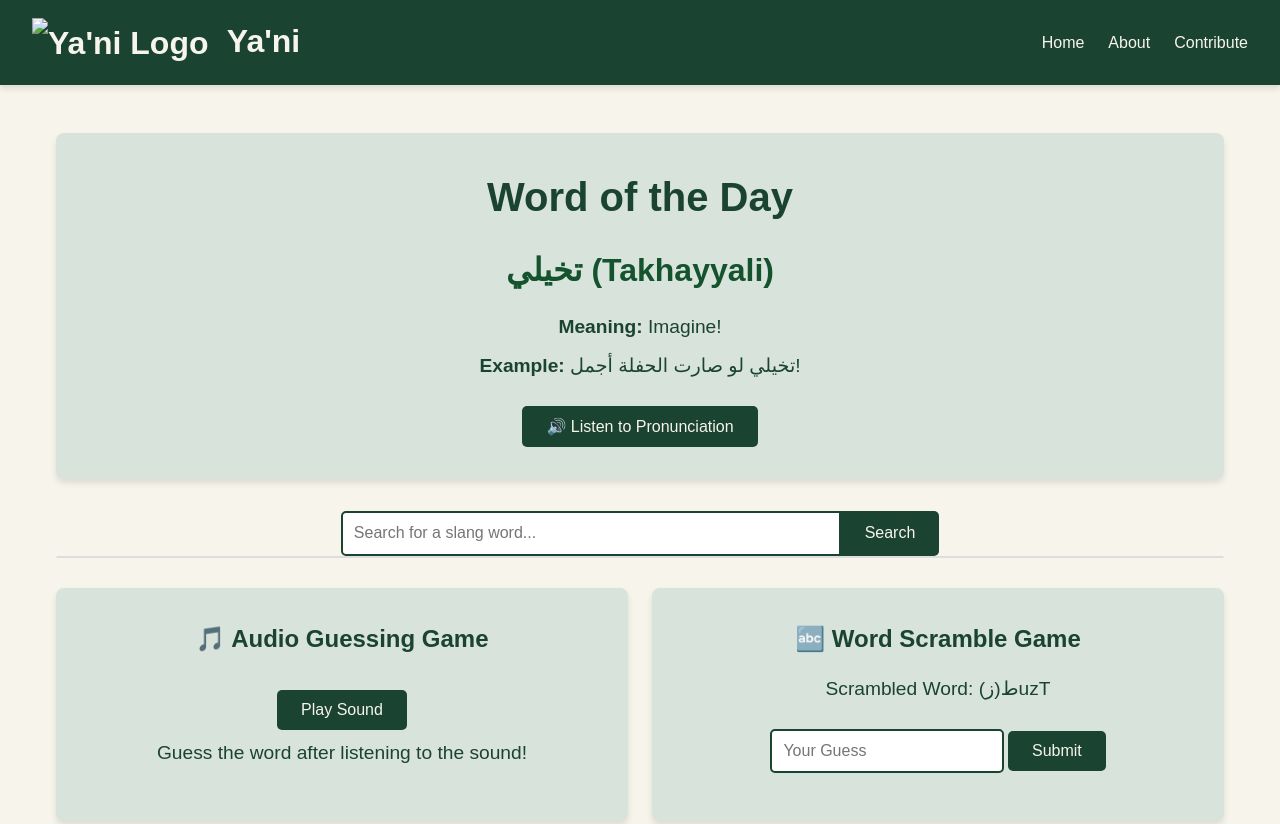
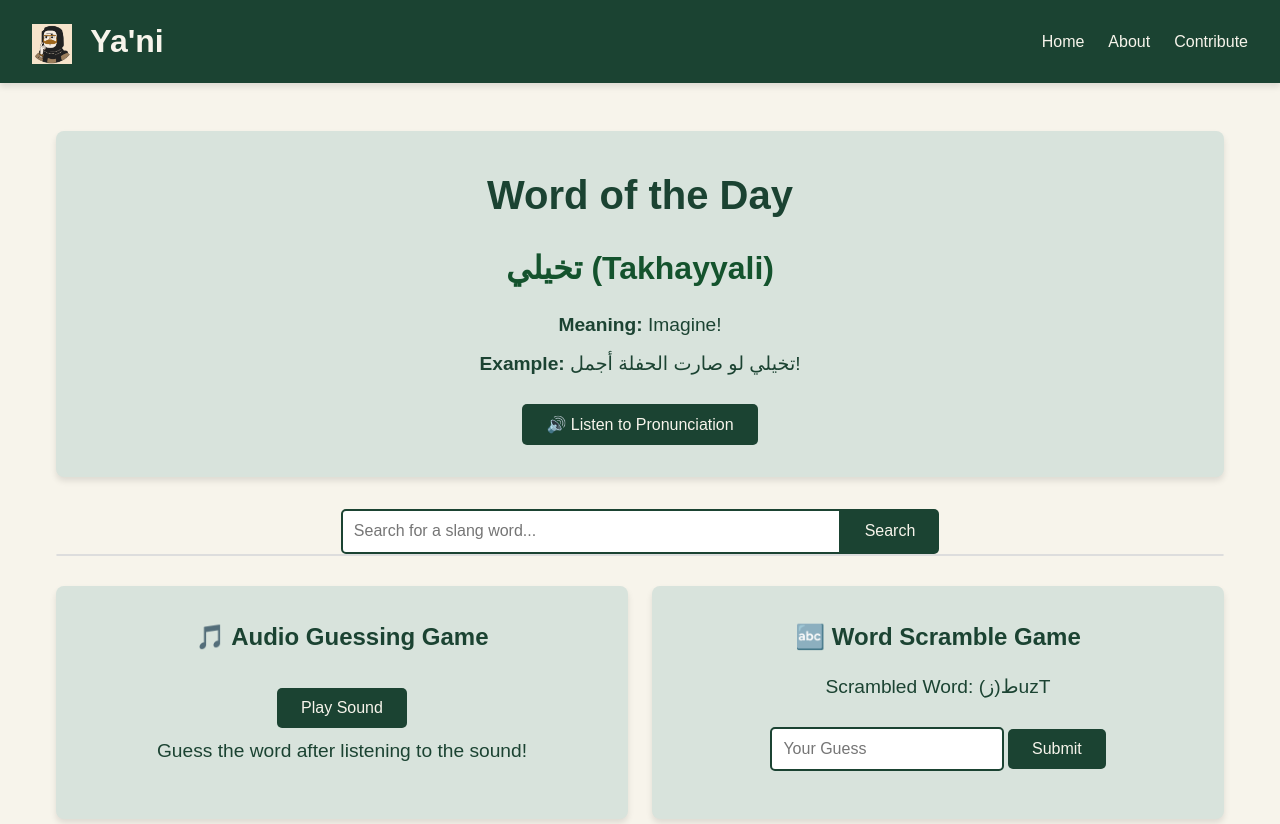
Before and after one commit to Dasheh/Ya3ni, a plain HTML site: page index.html in a window 1280 px wide. Shown: the top 824 px of the page. Drawn offline with Linux system fonts and the light colour scheme.

Commit message:
Update index.html added logo

```diff
--- a/index.html
+++ b/index.html
@@ -325,7 +325,7 @@
     <!-- Navigation -->
     <nav>
         <div class="logo">
-    <img src="assets/images/logo.png" alt="Ya'ni Logo" style="height: 40px; vertical-align: middle; margin-right: 10px;">
+    <img src="assets/images/Ya'ni Logo.PNG" alt="Ya'ni Logo" style="height: 40px; vertical-align: middle; margin-right: 10px;">
     <span style="font-size: 2rem; font-weight: bold; color: #f7f4eb;">Ya'ni</span>
 </div>
         <ul>
```
